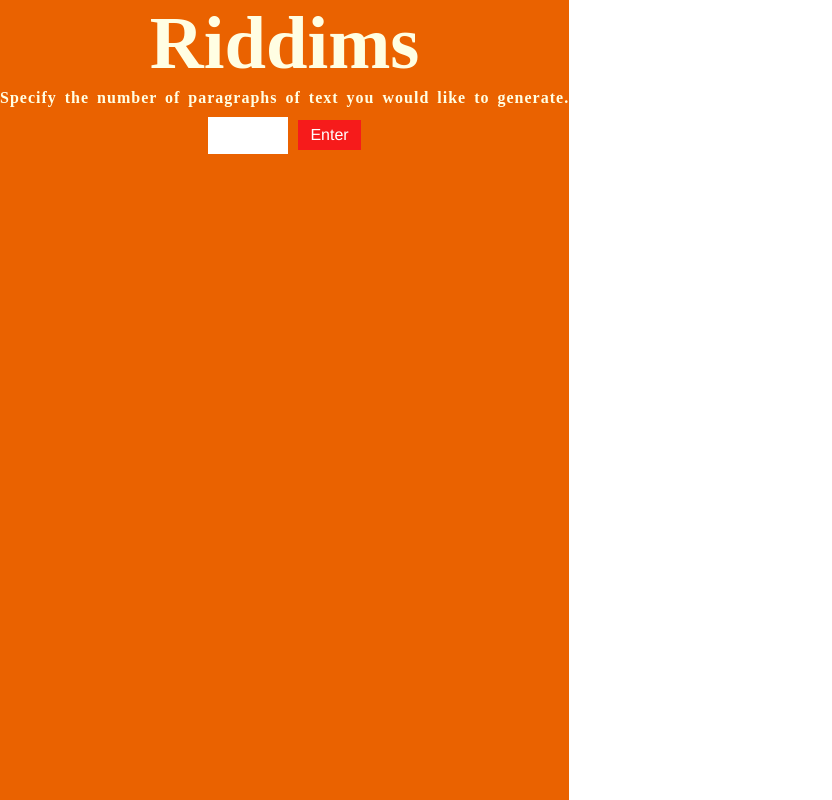
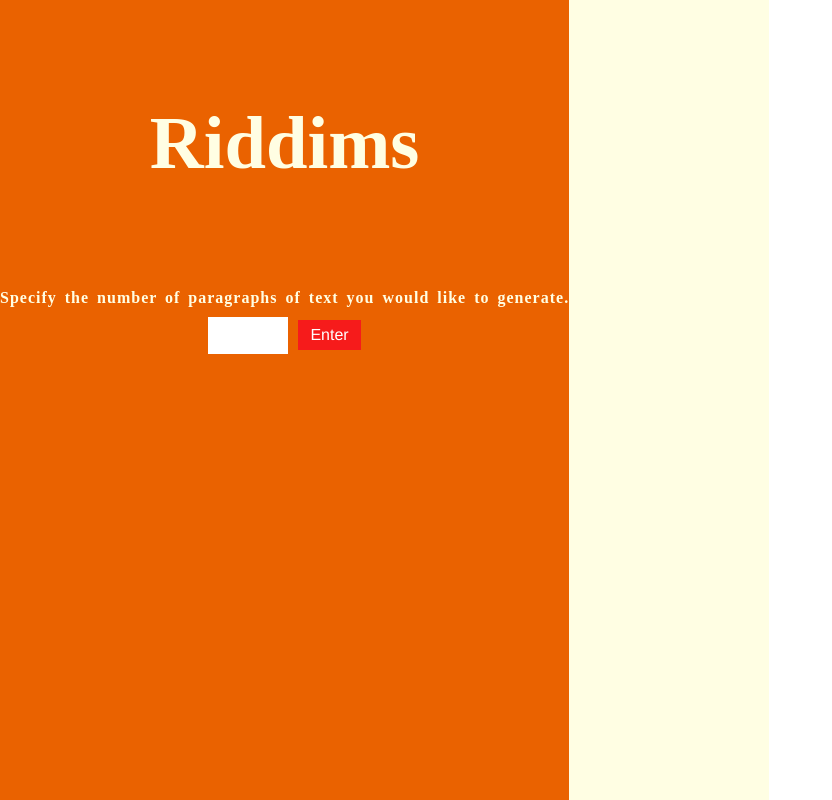
Before and after one commit to mmergal92/Proof_website, a React (Create React App) app: page /loremipsum in a window 1280 px wide. Shown: the whole page, without its empty margins (0-832 px from the left). Built offline with nearby package versions, Linux system fonts and the light colour scheme; the HTML template or start-up script is replaced by a standard one; a web font is replaced by a local one.

Commit message:
editing css

```diff
--- a/src/App.css
+++ b/src/App.css
@@ -241,10 +241,14 @@ a:hover{
   color: #FFFEE3 !important;
   font-family: 'Vulf Sans Demo';
   font-weight: black !important;
+  align-content: center !important;
+  padding: 100px !important;
   font-size: 56pt !important;
 }
 .right-lorem-container{
   display: block;
+  align-content: center !important;
+  padding: 100px !important;
   height: 100vh;
   background-color: #FFFEE3 !important;
 }
```
